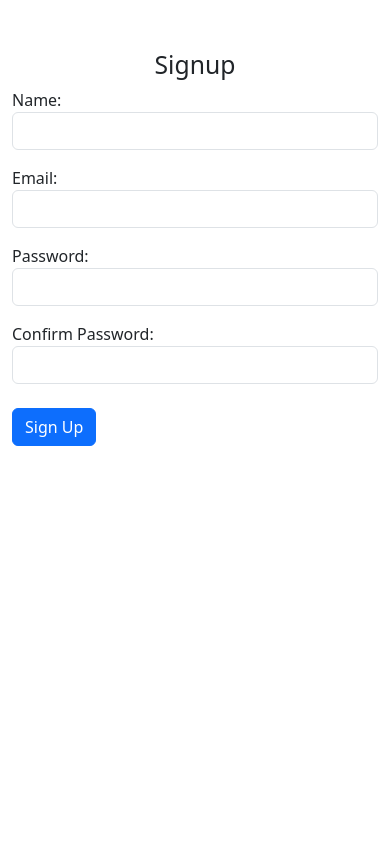
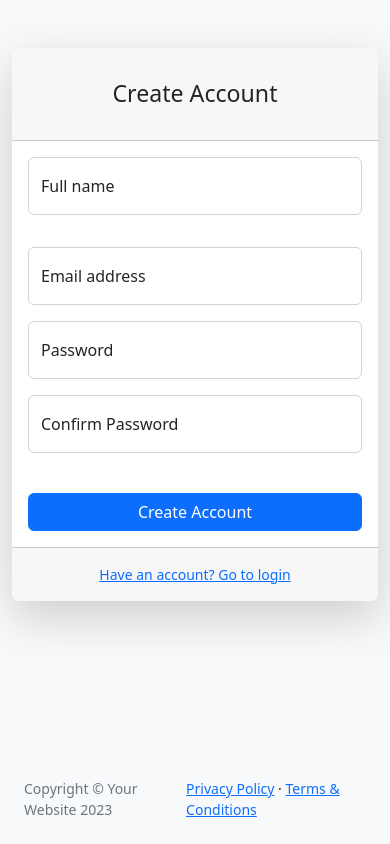
Before and after one commit to mehdizadpanah/wlcomco, a Flask app: page /signup in a window 390 px wide. Run offline with Flask 3, Linux system fonts and the light colour scheme; parts of the project's set-up code (start-up, migrations or seed data) failed here and were passed over; some libraries are stand-ins or nearby versions.

Commit message:
signup chaged

```diff
--- a/app/routes.py
+++ b/app/routes.py
@@ -1,9 +1,14 @@
-from flask import Blueprint, render_template, redirect, url_for, session, request
+from flask import Blueprint, render_template, redirect, url_for, session, request, jsonify
 from flask_login import login_user, logout_user, login_required, current_user
 from requests_oauthlib import OAuth2Session
 from .extensions import db
 from .extensions import login_manager  # ایمپورت login_manager
 from .models import User
+from .logging_config import get_logger
+
+
+# تعریف logger
+logger = get_logger(__name__)
 
 # تعریف Blueprint
 routes = Blueprint('routes', __name__)
@@ -69,7 +74,8 @@ def signup():
         # بررسی اینکه آیا ایمیل قبلاً ثبت شده است
         user = User.query.filter_by(email=email).first()
         if user:
-            return render_template('signup.html', error="Email already registered.")
+            logger.info('Email already registered')
+            return jsonify({"error": "Email already registered."}), 400
 
         # ایجاد کاربر جدید
         new_user = User(
--- a/app/templates/login.html
+++ b/app/templates/login.html
@@ -12,7 +12,7 @@
     <script src="https://use.fontawesome.com/releases/v6.3.0/js/all.js" crossorigin="anonymous"></script>
 </head>
 
-<body class="bg-white">
+<body class="bg-light">
     <div id="layoutAuthentication">
         <div id="layoutAuthentication_content">
             <main>
@@ -59,7 +59,7 @@
                                     </form>
                                 </div>
                                 <div class="card-footer text-center py-3">
-                                    <div class="small mb-3"><a href="register.html">Need an account? Sign up!</a></div>
+                                    <div class="small mb-3"><a href="{{ url_for('routes.signup') }}">Need an account? Sign up!</a></div>
                                     {% if error %}
                                     <div class="text-center alert alert-danger" role="alert">
                                         {{ error }}
--- a/app/templates/signup.html
+++ b/app/templates/signup.html
@@ -1,127 +1,154 @@
 <!DOCTYPE html>
 <html lang="en">
+
 <head>
-    <title>Signup</title>
-    <link rel="stylesheet" href="{{ url_for('static', filename='bootstrap/css/bootstrap.min.css') }}">
-    <style>
-        .form-container {
-            max-width: 500px;
-            margin: 50px auto;
+    <meta charset="utf-8" />
+    <meta http-equiv="X-UA-Compatible" content="IE=edge" />
+    <meta name="viewport" content="width=device-width, initial-scale=1, shrink-to-fit=no" />
+    <meta name="description" content="" />
+    <meta name="author" content="" />
+    <title>Sign Up</title>
+    <link rel="stylesheet" href="{{ url_for('static', filename='custom/css/styles.css') }}">
+
+    <script src="https://use.fontawesome.com/releases/v6.3.0/js/all.js" crossorigin="anonymous"></script>
+</head>
+
+<body class="bg-light">
+    <div id="layoutAuthentication">
+        <div id="layoutAuthentication_content">
+            <main>
+                <div class="container">
+                    <div class="row justify-content-center">
+                        <div class="col-lg-7">
+                            <div class="card shadow-lg border-0 rounded-lg mt-5">
+                                <div class="card-header">
+                                    <h3 class="text-center font-weight-light my-4">Create Account</h3>
+                                </div>
+                                <div class="card-body">
+                                    <form id="signup-form" method="POST" action="{{ url_for('routes.signup') }}">
+                                        <div class="row mb-3">
+                                            <div class="col-md-6">
+                                                <div class="form-floating mb-3 mb-md-0">
+                                                    <input class="form-control" id="name" name="name" type="text"
+                                                        placeholder="Enter your full name" required minlength="3" />
+                                                    <label for="name">Full name</label>
+                                                </div>
+                                            </div>
+                                            <!-- <div class="col-md-6">
+                                                    <div class="form-floating">
+                                                        <input class="form-control" id="inputLastName" type="text" placeholder="Enter your last name" />
+                                                        <label for="inputLastName">Last name</label>
+                                                    </div>
+                                                </div> -->
+                                        </div>
+                                        <div class="form-floating mb-3">
+                                            <input class="form-control" id="email" type="email" name="email"
+                                                placeholder="name@example.com" required />
+                                            <label for="email">Email address</label>
+                                        </div>
+                                        <div class="row mb-3">
+                                            <div class="col-md-6">
+                                                <div class="form-floating mb-3 mb-md-0">
+                                                    <input class="form-control" id="password" type="password"
+                                                        name="password" placeholder="Create a password" required
+                                                        minlength="6" />
+                                                    <label for="password">Password</label>
+                                                </div>
+                                            </div>
+                                            <div class="col-md-6">
+                                                <div class="form-floating mb-3 mb-md-0">
+                                                    <input class="form-control" id="confirm_password" type="password"
+                                                        name="confirm_password" placeholder="Confirm password" required
+                                                        minlength="6" />
+                                                    <label for="confirm_password">Confirm Password</label>
+                                                </div>
+                                            </div>
+                                        </div>
+                                        <div class="mt-4 mb-0">
+                                            <div class="d-grid"><button type="submit"
+                                                    class="btn btn-primary btn-block">Create Account</button></div>
+                                        </div>
+                                    </form>
+                                </div>
+                                <div class="card-footer text-center py-3">
+                                    <div class="small"><a href="login.html">Have an account? Go to login</a></div>
+                                </div>
+                            </div>
+                        </div>
+                    </div>
+                </div>
+            </main>
+        </div>
+        <div id="layoutAuthentication_footer">
+            <footer class="py-4 bg-light mt-auto">
+                <div class="container-fluid px-4">
+                    <div class="d-flex align-items-center justify-content-between small">
+                        <div class="text-muted">Copyright &copy; Your Website 2023</div>
+                        <div>
+                            <a href="#">Privacy Policy</a>
+                            &middot;
+                            <a href="#">Terms &amp; Conditions</a>
+                        </div>
+                    </div>
+                </div>
+            </footer>
+        </div>
+    </div>
+    <link rel="stylesheet" href="{{ url_for('static', filename='bootstrap/js/bootstrap.bundle.min.js') }}">
+    <link rel="stylesheet" href="{{ url_for('static', filename='custom/js/scripts.js') }}">
+
+    <script>
+document.addEventListener("DOMContentLoaded", function () {
+    const form = document.getElementById("signup-form");
+    const email = document.getElementById("email");
+    const password = document.getElementById("password");
+    const confirmPassword = document.getElementById("confirm_password");
+
+    function validatePassword() {
+        if (password.value !== confirmPassword.value) {
+            confirmPassword.setCustomValidity("Passwords do not match.");
+        } else {
+            confirmPassword.setCustomValidity("");
         }
-        .error-message {
-            font-size: 0.9rem;
-        }
-    </style>
-    <script>
-        document.addEventListener("DOMContentLoaded", function () {
-            const form = document.getElementById("signup-form");
+    }
 
-            form.addEventListener("submit", function (e) {
-                e.preventDefault(); // جلوگیری از ارسال فرم
-                const isValid = validateForm(form);
+    password.addEventListener("input", validatePassword);
+    confirmPassword.addEventListener("input", validatePassword);
 
-                if (isValid) {
-                    form.submit(); // ارسال فرم در صورت معتبر بودن
-                }
+    form.addEventListener("submit", async function (event) {
+        event.preventDefault(); // جلوگیری از ارسال پیش‌فرض فرم
+
+        // داده‌های فرم
+        const formData = new FormData(form);
+
+        try {
+            const response = await fetch("{{ url_for('routes.signup') }}", {
+                method: "POST",
+                body: formData,
             });
 
-            function validateForm(form) {
-                let isValid = true;
+            if (!response.ok) {
+                const errorData = await response.json();
+                if (errorData.error) {
+                    // نمایش خطا در فیلد ایمیل
+                    email.setCustomValidity(errorData.error);
+                    email.reportValidity(); // نمایش پیام
+                }
+            } else {
+                // موفقیت‌آمیز
+                // alert("Signup successful!");
+                window.location.href = "{{ url_for('routes.dashboard') }}"; // هدایت به داشبورد
+            }
+        } catch (error) {
+            console.error("An error occurred:", error);
+        }
+    });
 
-                const name = form.querySelector("#name");
-                const email = form.querySelector("#email");
-                const password = form.querySelector("#password");
-                const confirmPassword = form.querySelector("#confirm_password");
+    email.addEventListener("input", function () {
+        email.setCustomValidity("");
+    });
+});
+    </script>
+</body>
 
-                // بررسی نام
-                if (name.value.trim() === "") {
-                    showError(name, "Name is required.");
-                    isValid = false;
-                } else {
-                    clearError(name);
-                }
-
-                // بررسی ایمیل
-                if (!validateEmail(email.value)) {
-                    showError(email, "Invalid email format.");
-                    isValid = false;
-                } else {
-                    clearError(email);
-                }
-
-                // بررسی رمز عبور
-                if (password.value.length < 4) {
-                    showError(password, "Password must be at least 4 characters long.");
-                    isValid = false;
-                } else {
-                    clearError(password);
-                }
-
-                // بررسی تطابق رمز عبور
-                if (password.value !== confirmPassword.value) {
-                    showError(confirmPassword, "Passwords do not match.");
-                    isValid = false;
-                } else {
-                    clearError(confirmPassword);
-                }
-
-                return isValid;
-            }
-
-            function validateEmail(email) {
-                const re = /^[^\s@]+@[^\s@]+\.[^\s@]+$/;
-                return re.test(email);
-            }
-
-            function showError(input, message) {
-                const parent = input.parentElement;
-                let error = parent.querySelector(".error-message");
-
-                if (!error) {
-                    error = document.createElement("div");
-                    error.className = "error-message text-danger mt-1";
-                    parent.appendChild(error);
-                }
-
-                error.textContent = message; // تنظیم متن پیام خطا
-                input.classList.add("is-invalid"); // اضافه کردن استایل به فیلد نامعتبر
-            }
-
-            function clearError(input) {
-                const parent = input.parentElement;
-                const error = parent.querySelector(".error-message");
-
-                if (error) {
-                    parent.removeChild(error); // حذف پیام خطا
-                }
-
-                input.classList.remove("is-invalid"); // حذف استایل نامعتبر
-            }
-        });
-    </script>
-</head>
-<body>
-    <div class="container form-container">
-        <h2 class="text-center">Signup</h2>
-        <form id="signup-form" method="POST" action="{{ url_for('routes.signup') }}" novalidate>
-            <div class="form-group">
-                <label for="name">Name:</label>
-                <input type="text" class="form-control" id="name" name="name">
-            </div>
-            <div class="form-group mt-3">
-                <label for="email">Email:</label>
-                <input type="email" class="form-control" id="email" name="email">
-            </div>
-            <div class="form-group mt-3">
-                <label for="password">Password:</label>
-                <input type="password" class="form-control" id="password" name="password">
-            </div>
-            <div class="form-group mt-3">
-                <label for="confirm_password">Confirm Password:</label>
-                <input type="password" class="form-control" id="confirm_password" name="confirm_password">
-            </div>
-            <button type="submit" class="btn btn-primary btn-block mt-4">Sign Up</button>
-        </form>
-    </div>
-</body>
 </html>
```
Also changed, not shown: app/logging_config.py (added, +10 -0 lines), 1 other file.
